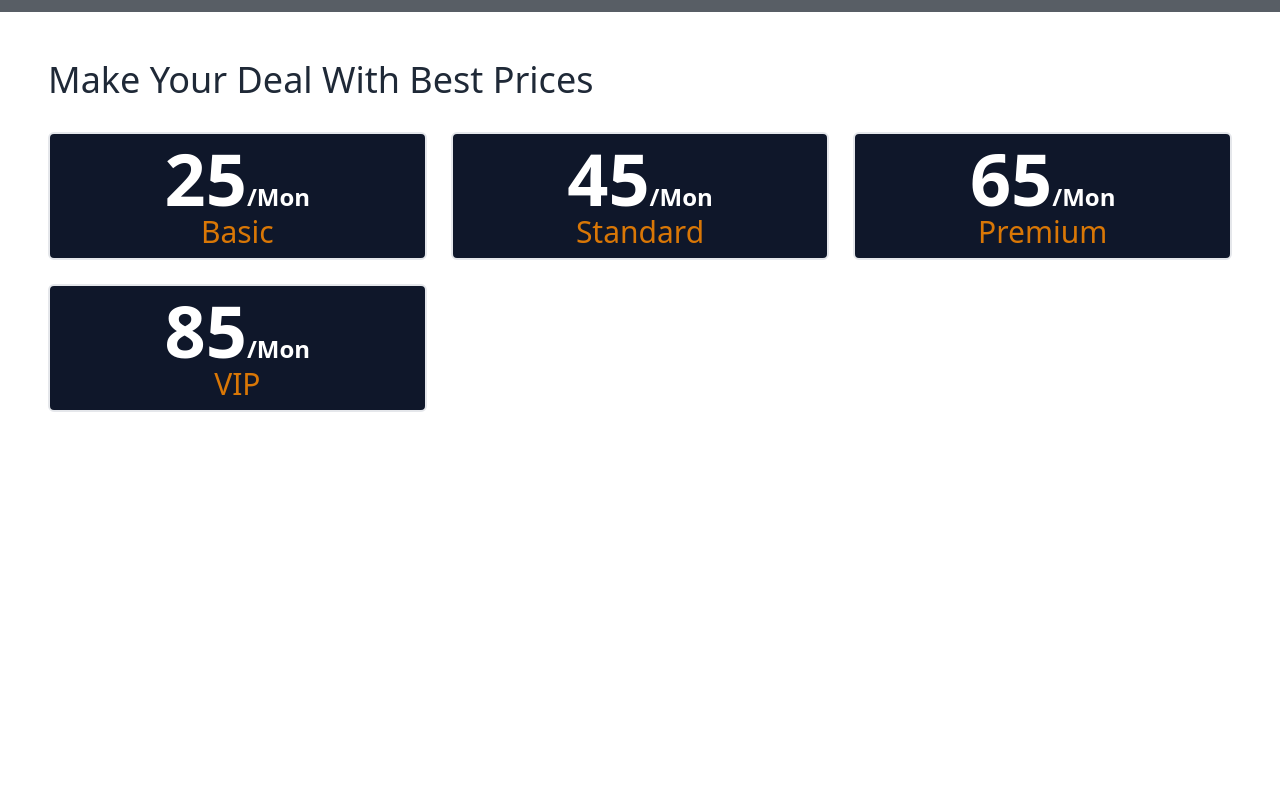
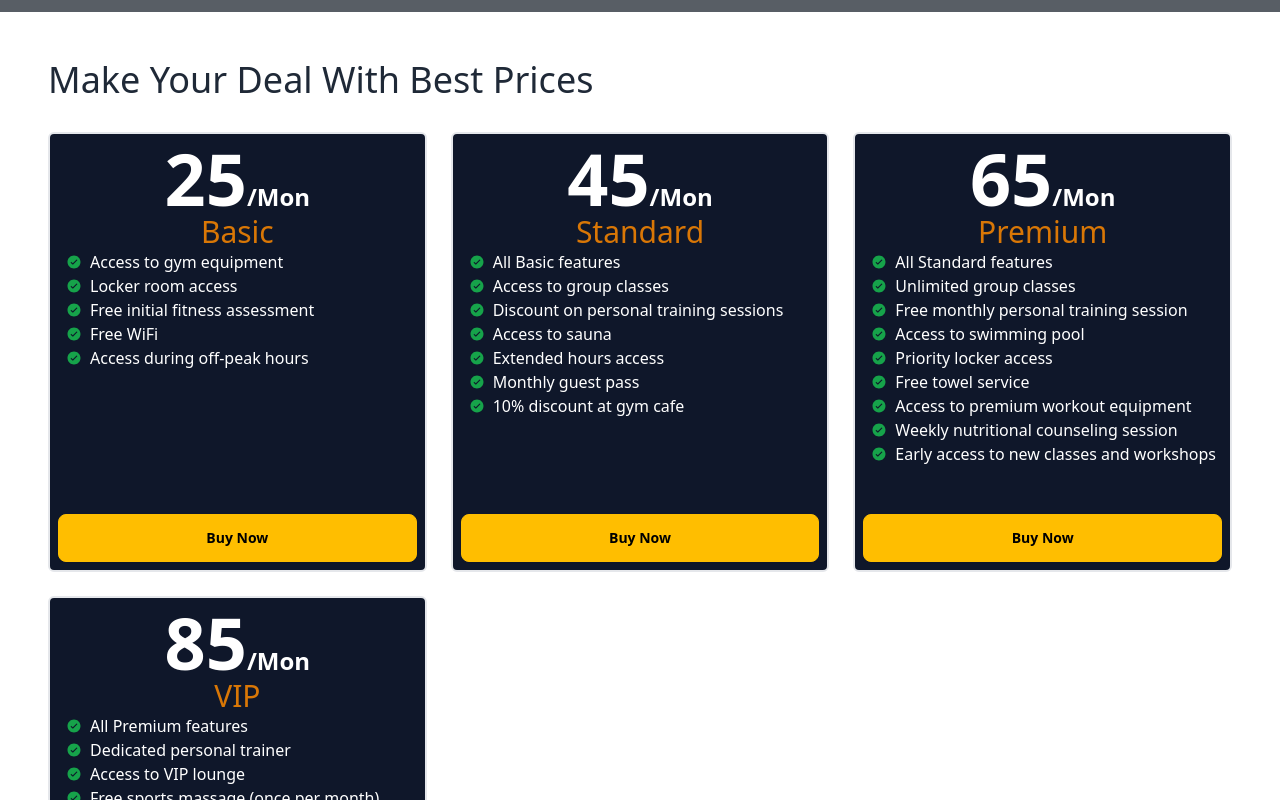
Before and after one commit to AkashMAbrrar/react_core_concept_talwind_axios_route, a React (Vite) app: page / in a window 1280 px wide. Shown: the part 860-1660 px from the top of the page. Before the commit the page ends 1320 px from the top, so only its background shows below. Built offline with nearby package versions, Linux system fonts and the light colour scheme; grey boxes are pictures that could not be loaded.

Commit message:
this commit for all the features are added

```diff
--- a/src/components/ApriceOption/ApriceOption.jsx
+++ b/src/components/ApriceOption/ApriceOption.jsx
@@ -1,15 +1,24 @@
 import PropTypes from "prop-types";
+import Features from "../Features/Features";
 
 const ApriceOption = ({ option }) => {
   const { name, price, features } = option;
 
   return (
-    <div className="border-2 bg-slate-900 text-white rounded-md p-2">
+    <div className="border-2 flex flex-col bg-slate-900 text-white rounded-md p-2">
       <h2 className="text-center font-bold">
         <span className="text-7xl">{price}</span>
         <span className="text-2xl">/Mon</span>
       </h2>
       <h4 className="text-3xl text-center text-amber-600">{name}</h4>
+      <div className="pl-2 flex-grow">
+        {features.map((feature, idx) => (
+          <Features key={idx} feature={feature}></Features>
+        ))}
+      </div>
+      <button className="btn btn-warning mt-12 hover:bg-green-600">
+        Buy Now
+      </button>
     </div>
   );
 };
--- /dev/null
+++ b/src/components/Features/Features.jsx
@@ -0,0 +1,20 @@
+import PropTypes from "prop-types";
+import { IoIosCheckmarkCircle } from "react-icons/io";
+
+const Features = ({ feature }) => {
+  return (
+    <div>
+      <p className="flex items-center">
+        {" "}
+        <IoIosCheckmarkCircle className="text-green-600 mr-2" />
+        {feature}
+      </p>
+    </div>
+  );
+};
+
+Features.propTypes = {
+  feature: PropTypes.string,
+};
+
+export default Features;
```
